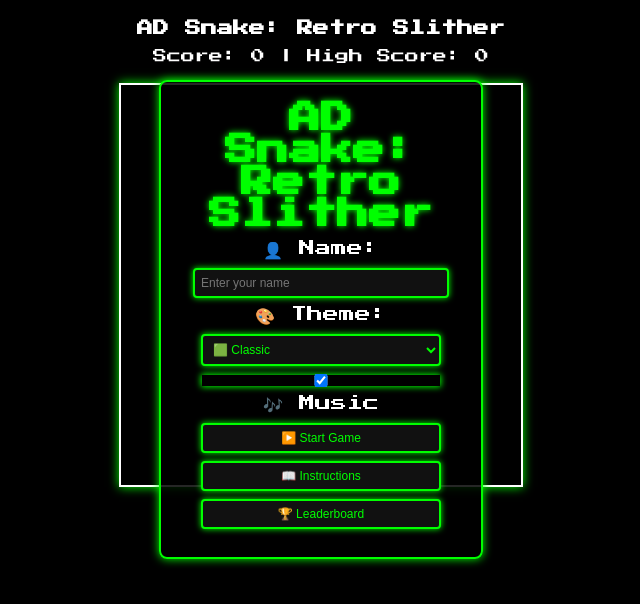
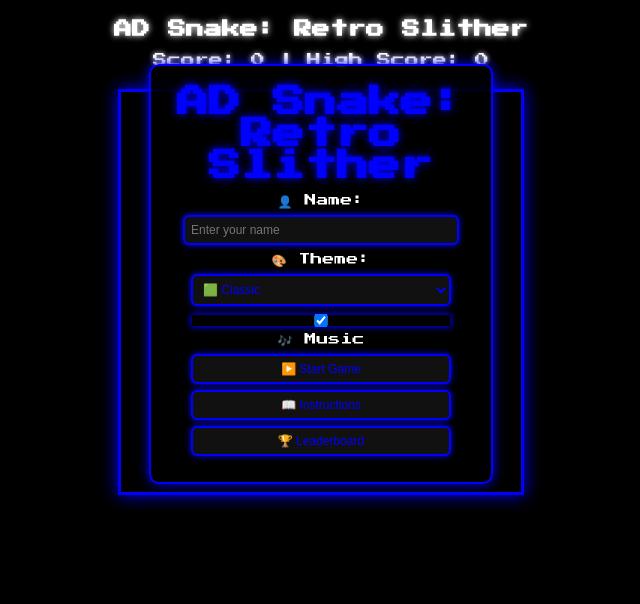
Before and after one commit to Adityasuresh109/AD-Arcade-Retro-Snake, a plain HTML site: page index.html in a window 1280 px wide. Shown: the whole page, without its empty margins (319-959 px from the left). Drawn offline with Linux system fonts and the light colour scheme.

Commit message:
Update style.css

```diff
--- a/style.css
+++ b/style.css
@@ -15,33 +15,39 @@ body {
 }
 .panel {
   position: absolute;
-  top: 10%;
+  top: 8%;
   left: 50%;
   transform: translateX(-50%);
-  background: rgba(0,0,0,0.85);
+  background: rgba(0,0,0,0.9);
   padding: 20px;
   border: 2px solid var(--glow);
-  border-radius: 8px;
-  box-shadow: 0 0 10px var(--glow);
-  max-width: 280px;
+  border-radius: 10px;
+  box-shadow: 0 0 12px var(--glow);
+  max-width: 300px;
+  z-index: 5;
 }
 .panel.hidden {
   display: none !important;
 }
 .panel h1, .panel h2 {
-  margin: 0 0 10px;
+  margin: 0 0 12px;
   color: var(--glow);
-  text-shadow: 0 0 6px var(--glow);
+  text-shadow: 0 0 8px var(--glow);
+}
+.panel label {
+  display: block;
+  margin: 8px 0 4px;
+  font-size: 12px;
 }
 .panel input, .panel select, .panel button {
-  margin: 8px auto;
+  margin: 6px auto;
   display: block;
   width: 100%;
-  max-width: 240px;
+  max-width: 260px;
   background: #111;
   color: var(--glow);
   border: 2px solid var(--glow);
-  border-radius: 4px;
+  border-radius: 6px;
   padding: 6px;
   font-size: 12px;
   box-shadow: 0 0 6px var(--glow);
@@ -49,46 +55,38 @@ body {
 .panel button {
   cursor: pointer;
 }
-.instructions-list, #leaderboardList {
-  list-style: none;
-  padding: 0;
-  text-align: left;
-  font-size: 10px;
-}
-.instructions-list li, #leaderboardList li {
-  margin: 6px 0;
-}
+
+/* Game UI */
 #gameTitle {
-  font-size: 16px;
+  font-size: 18px;
   margin-top: 20px;
+  text-shadow: 0 0 6px white;
 }
 #scoreboard {
   font-size: 14px;
-  margin: 10px 0;
+  margin: 12px 0;
+  text-shadow: 0 0 5px white;
 }
+
+/* Canvas */
 #gameCanvas {
-  border: 2px solid white;
-  box-shadow: 0 0 10px var(--glow);
+  border: 3px solid var(--glow);
+  box-shadow: 0 0 16px var(--glow);
+  background: black;
   margin-top: 10px;
-  background: black;
 }
-#gameOverModal {
-  top: 20%;
-}
-#gameOverModal.visible {
-  display: block;
-}
+
 /* Themes */
 body.classic {
-  --snake-color: #0f0;
-  --food-color: #f00;
-  --grid-color: #333;
-  --glow: #0f0;
+  --snake-color: #00f;   /* Blue snake */
+  --food-color: #f00;    /* Red food */
+  --grid-color: #222;
+  --glow: #00f;          /* Blue glow */
 }
 body.neon {
   --snake-color: #0ff;
   --food-color: #f0f;
-  --grid-color: #222;
+  --grid-color: #111;
   --glow: #f0f;
 }
 body.matrix {
```
